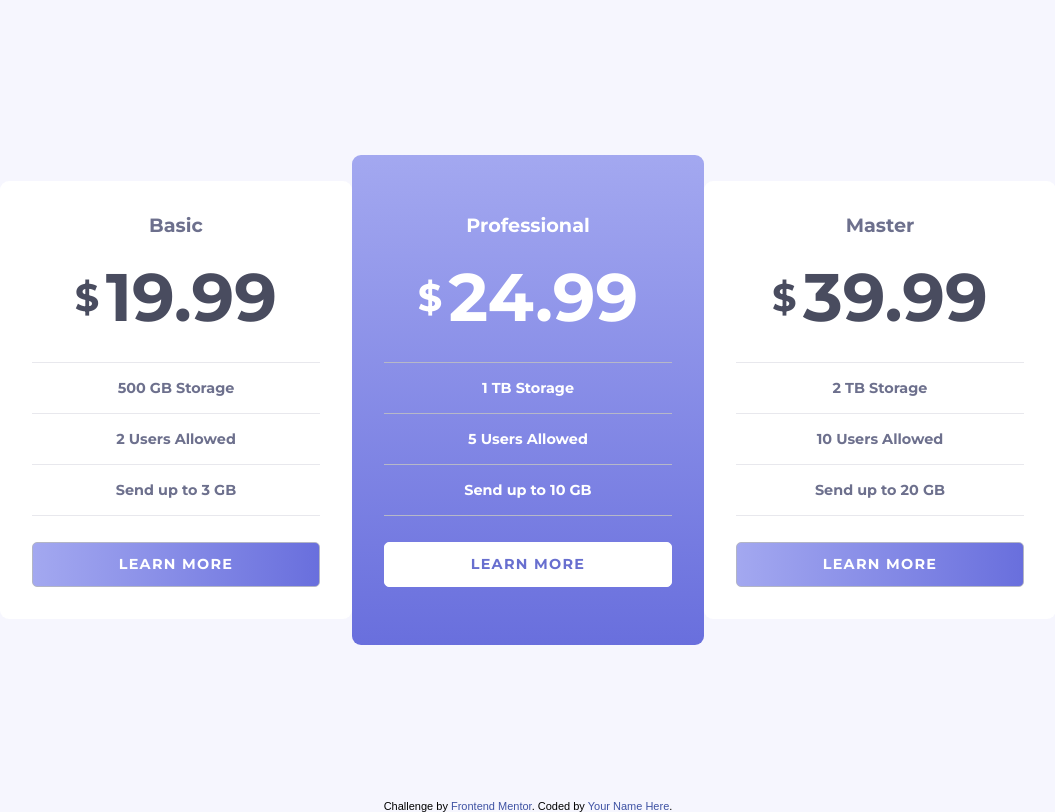
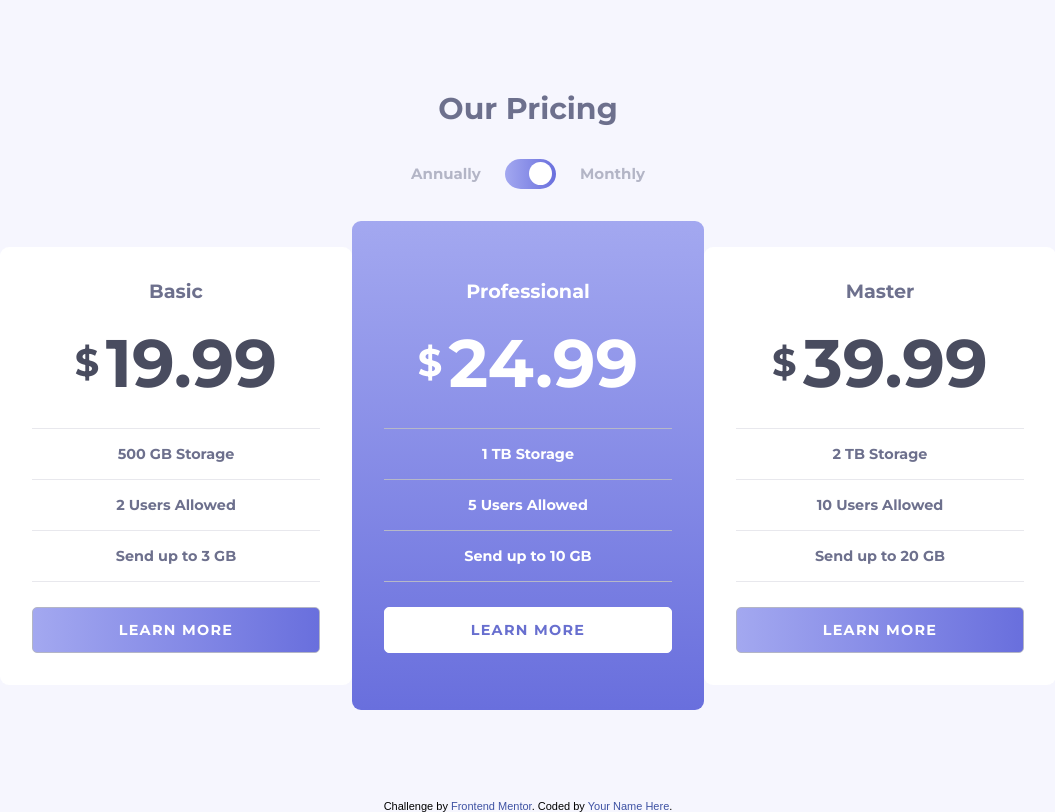
Before and after one commit to barbodGarsha/pricing-component-with-toggle-master, a plain HTML site: page index.html in a window 1280 px wide. Shown: the whole page, without its empty margins (112-1167 px from the left). Drawn offline with Linux system fonts and the light colour scheme.

Commit message:
finished title block and toggle-btn block basic styling

```diff
--- a/css/main.scss
+++ b/css/main.scss
@@ -47,19 +47,52 @@ li {
 }
 
 .title {
-    display: none;
+    color: $c-grayish-blue;
+    font-family: 'Montserrat';
+
+    margin-bottom: 2rem;
 }
 
 .options {
-    display: none;
+    display: flex;
+    justify-content: center;
+    align-items: center;
     .options__txt {
+        font-family: 'Montserrat';
+        color: $c-light-grayish-blue;
+    }
+    .options__txt--margin-right {
+        margin-right: 1.5rem;
+    }
+    .options__txt--margin-left {
+        margin-left: 1.5rem;
+    }
 
-    }
+    margin-bottom: 2rem;
 }
 
 .toggle-btn {
+    cursor: pointer;
+    background-image: $c-gradient;
+
+    display: flex;
+    justify-content: flex-end;
+    align-items: center;
+    height: 1.9rem;
+    width: 3.2rem;
+
+    border-radius: 1rem / 50%;
     .toggle-btn__design {
+        background-color: white;
 
+        justify-self: flex-end;
+
+        width: 1.45rem;
+        height: 1.45rem;
+        border-radius: 50%;
+
+        margin-right: .25rem;
+        margin-left: .25rem;
     }
 }
 
@@ -168,7 +201,6 @@ li {
 // TESTING ============================================
 
 .testing__container {
-    width: 100vw;
     height: 100vh;
     display: flex;
     flex-direction: column;
--- a/index.html
+++ b/index.html
@@ -23,11 +23,11 @@
     <h1 class="title">Our Pricing</h1>
 
     <div class="options">
-      <p class="options__txt">Annually</p>
+      <p class="options__txt options__txt--margin-right">Annually</p>
       <div class="toggle-btn">
         <div class="toggle-btn__design"></div>
       </div>
-      <p class="options__txt">Monthly</p>
+      <p class="options__txt options__txt--margin-left">Monthly</p>
     </div>
 
     <div class="card-section">
```
Also changed, not shown: css/main.css, 1 other file.
